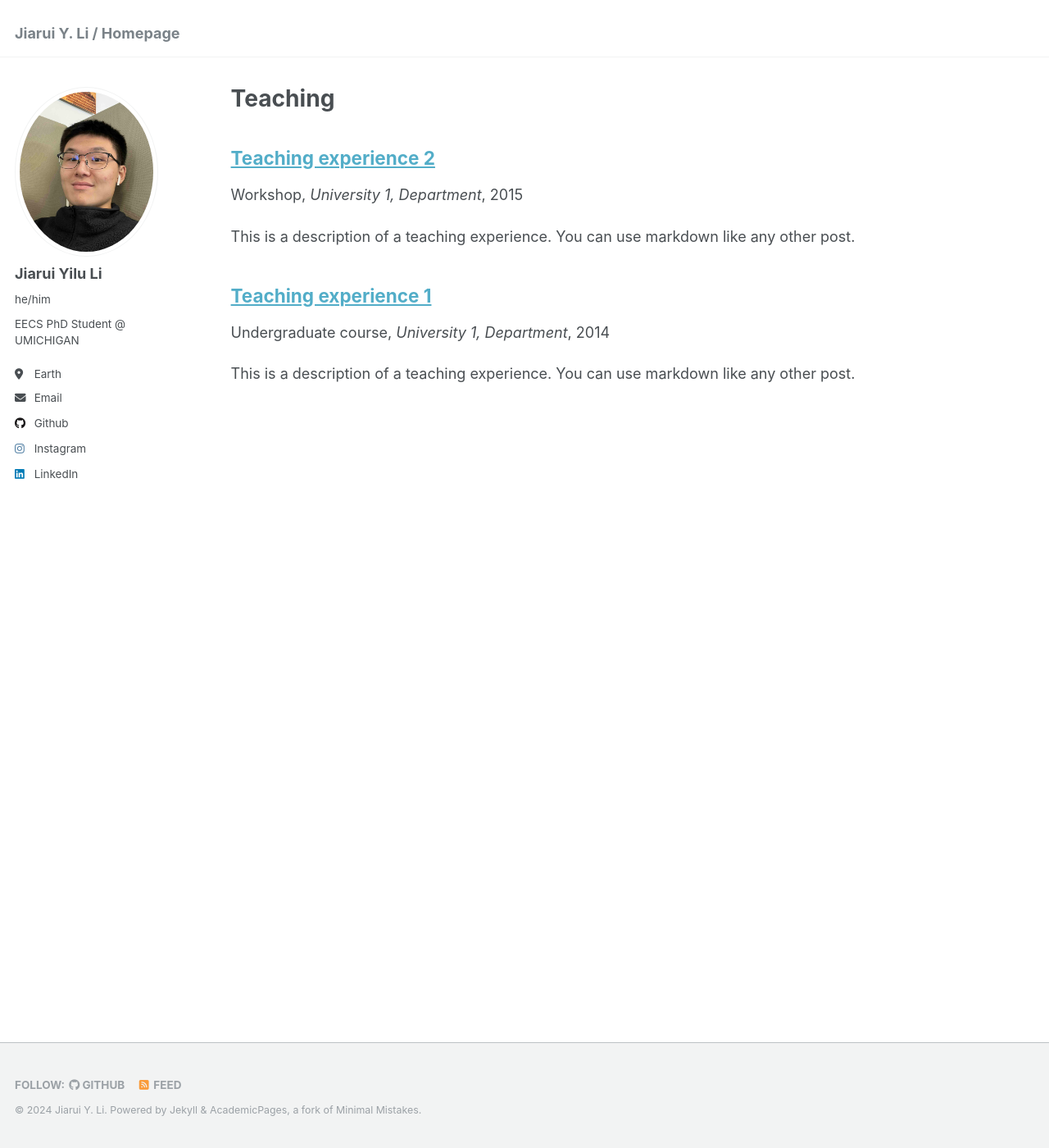
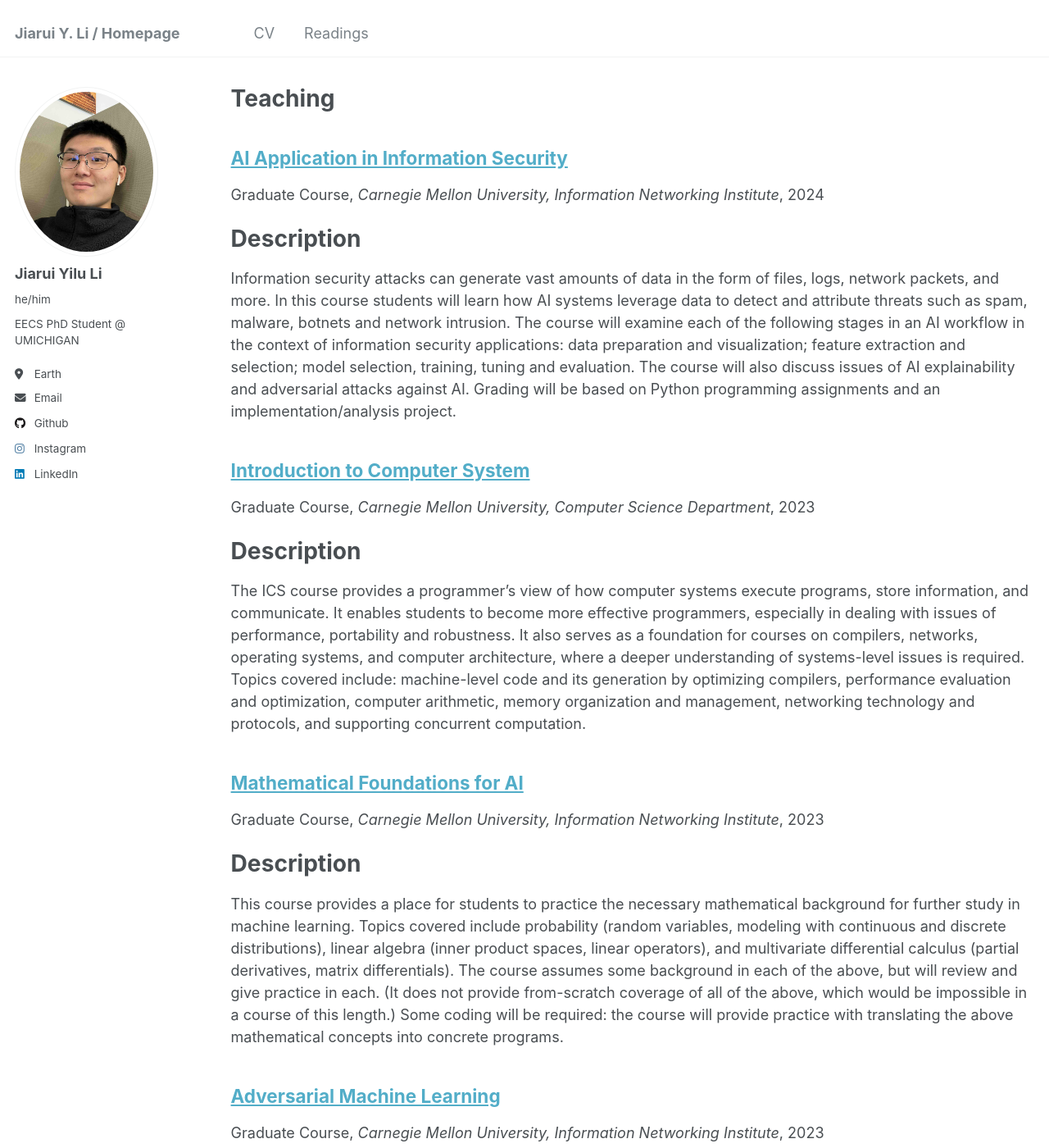
Before and after one commit to yiluli/yiluli.github.io, a Jekyll site: the page built from _pages/teaching.html, in a window 1280 px wide and 1400 px high. Shown: the whole window at 82% size. Built offline with Jekyll 4.4.1, drawn with Linux system fonts in a browser that asks for light colours; some of the changed text lies outside the part shown.

Commit message:
feat: cv & readings~

```diff
--- a/_data/navigation.yml
+++ b/_data/navigation.yml
@@ -5,6 +5,9 @@
 # prevent it from being included in the site.
 
 main:
+  - title: "CV"
+    url: /cv/
+
   # - title: "Publications"
   #   url: /publications/
 
@@ -20,8 +23,8 @@ main:
   # - title: "Blog Posts"
   #   url: /year-archive/
 
-  # - title: "CV"
-  #   url: /cv/
-
   # - title: "Guide"
   #   url: /markdown/
+
+  - title: "Readings"
+    url: /readings/
--- a/_pages/cv.md
+++ b/_pages/cv.md
@@ -11,28 +11,33 @@ redirect_from:
 
 Education
 ======
-* Ph.D in Version Control Theory, GitHub University, 2018 (expected)
-* M.S. in Jekyll, GitHub University, 2014
-* B.S. in GitHub, GitHub University, 2012
+* Ph.D in Computer Science and Engineering, The University of Michigan, Ann Arbor, 2029 (expected)
+* M.S. in Artificial Intelligence Engineering - Information Security, Carnegie Mellon University, 2024
+* B.Eng. in Computer Science and Engineering, The Chinese University of Hong Kong, Shenzhen, 2022
 
 Work experience
 ======
-* Spring 2024: Academic Pages Collaborator
-  * Github University
-  * Duties includes: Updates and improvements to template
-  * Supervisor: The Users
+* Summer 2023: Research Assistant
+  * Carnegie Mellon University
+  * Duties includes: Distributed Learning Algorithm
+  * Supervisor: Prof. [Gauri Joshi](https://www.andrew.cmu.edu/user/gaurij/)
 
-* Fall 2015: Research Assistant
-  * Github University
-  * Duties included: Merging pull requests
-  * Supervisor: Professor Hub
+* Fall 2022: Research Assistant
+  * Carnegie Mellon University
+  * Duties includes: Secure Federated Learning System
+  * Supervisor: Prof. [Carlee Joe-Wong](https://www.andrew.cmu.edu/user/cjoewong/)
 
-* Summer 2015: Research Assistant
-  * Github University
-  * Duties included: Tagging issues
-  * Supervisor: Professor Git
+* Summer 2021: Research Assistant Intern
+  * Tencent AI Lab
+  * Duties included: Multilingual NLP System
+  * Supervisor: Dr. [Wenxiang Jiao](https://wxjiao.github.io/)
 
-Skills
+* Summer 2020: Research Assistant
+  * The Chinese University of Hong Kong, Shenzhen
+  * Duties included: Agriculture IoT System
+  * Supervisor: Prof. [Yeh-Ching Chung](https://www.cs.nthu.edu.tw/~ychung/)
+
+<!-- Skills
 ======
 * Skill 1
 * Skill 2
@@ -51,7 +56,7 @@ Talks
 ======
   <ul>{% for post in site.talks reversed %}
     {% include archive-single-talk-cv.html  %}
-  {% endfor %}</ul>
+  {% endfor %}</ul> -->
 
 Teaching
 ======
@@ -59,6 +64,6 @@ Teaching
     {% include archive-single-cv.html %}
   {% endfor %}</ul>
 
-Service and leadership
+<!-- Service and leadership
 ======
-* Currently signed in to 43 different slack teams
+* Currently signed in to 43 different slack teams -->
--- /dev/null
+++ b/_pages/readings.md
@@ -0,0 +1,17 @@
+---
+layout: archive
+title: "Readings 📚～"
+permalink: /readings/
+author_profile: true
+redirect_from:
+  - /readings
+---
+- <span title="Jane Piper Clendinning, Elizabeth West Marvin"> The Musician's Guide to Theory and Analysis *“--”*</span> <br>
+- <span title="加西亚·马尔克斯">《霍乱时期的爱情》 *“原来是生命，而非死亡，才是没有止境的。”*</span> <br>
+- <span title="日向理惠子">《下雨的书店》 *“--”*</span> <br>
+- <span title="余华">《我们生活在巨大的落差里》 *“我们可以在个人价值和家庭价值之间找到平衡。”*</span> <br>
+- <span title="贾雷德·戴蒙德">《枪炮、病菌与钢铁》 *或许是环境因素决定了世界史的走向。*</span> <br>
+- <span title="吴军">《见识》 *简单有效，系统深入。*</span> <br>
+- <span title="Frances Hodgson Burnett">The Secret Garden. *"I shall live forever and ever and ever!"*</span> <br>
+- <span title="Sage Rountree">The Athlete's Guide to Recovery. *"Our bodies move through cycles. Sometimes doing less is more powerful than training more."*</span> <br>
+- <span title="罗斯·特里尔">《毛泽东传》 *“是的，我曾是少数派。这种时候，我所能做到唯一的事情就是等待。”*</span> <br>
--- a/_teaching/2014-spring-teaching-1.md
+++ /dev/null
@@ -1,20 +0,0 @@
----
-title: "Teaching experience 1"
-collection: teaching
-type: "Undergraduate course"
-permalink: /teaching/2014-spring-teaching-1
-venue: "University 1, Department"
-date: 2014-01-01
-location: "City, Country"
----
-
-This is a description of a teaching experience. You can use markdown like any other post.
-
-Heading 1
-======
-
-Heading 2
-======
-
-Heading 3
-======
--- a/_teaching/2015-spring-teaching-2.md
+++ /dev/null
@@ -1,20 +0,0 @@
----
-title: "Teaching experience 2"
-collection: teaching
-type: "Workshop"
-permalink: /teaching/2015-spring-teaching-1
-venue: "University 1, Department"
-date: 2015-01-01
-location: "City, Country"
----
-
-This is a description of a teaching experience. You can use markdown like any other post.
-
-Heading 1
-======
-
-Heading 2
-======
-
-Heading 3
-======
--- /dev/null
+++ b/_teaching/2023-fall-teaching-3.md
@@ -0,0 +1,13 @@
+---
+title: "Introduction to Computer System"
+collection: teaching
+type: "Graduate Course"
+permalink: /teaching/2023-fall-teaching-3
+venue: "Carnegie Mellon University, Computer Science Department"
+date: 2023-09-01
+location: "Pittsburgh, US"
+---
+
+Description
+======
+The ICS course provides a programmer's view of how computer systems execute programs, store information, and communicate. It enables students to become more effective programmers, especially in dealing with issues of performance, portability and robustness. It also serves as a foundation for courses on compilers, networks, operating systems, and computer architecture, where a deeper understanding of systems-level issues is required. Topics covered include: machine-level code and its generation by optimizing compilers, performance evaluation and optimization, computer arithmetic, memory organization and management, networking technology and protocols, and supporting concurrent computation.
--- /dev/null
+++ b/_teaching/2023-spring-teaching-1.md
@@ -0,0 +1,13 @@
+---
+title: "Adversarial Machine Learning"
+collection: teaching
+type: "Graduate Course"
+permalink: /teaching/2023-spring-teaching-1
+venue: "Carnegie Mellon University, Information Networking Institute"
+date: 2023-02-01
+location: "Pittsburgh, US"
+---
+
+Description
+======
+Machine learning (ML) algorithms are increasingly embedded in cybersecurity systems, like spam/malware filters and network intrusion detectors, and safety-critical applications, like autonomous vehicles. These ML systems are vulnerable to attack. For example, a spammer may try to evade a spam filter with a carefully crafted email, or alternatively may try to poison the filters training data with bogus examples rendering the filter useless. In this course, students will learn how to implement ML algorithms, build practical ML systems, perform evasion and poisoning attacks, and defend against such attacks. The course will cover the following ML problems and tools: classification, dimensionality reduction, clustering, regression, and deep neural networks. Grading will be based on biweekly Python programming assignments with written reports.
--- /dev/null
+++ b/_teaching/2023-summer-teaching-2.md
@@ -0,0 +1,13 @@
+---
+title: "Mathematical Foundations for AI"
+collection: teaching
+type: "Graduate Course"
+permalink: /teaching/2023-summer-teaching-2
+venue: "Carnegie Mellon University, Information Networking Institute"
+date: 2023-07-01
+location: "Pittsburgh, US"
+---
+
+Description
+======
+This course provides a place for students to practice the necessary mathematical background for further study in machine learning. Topics covered include probability (random variables, modeling with continuous and discrete distributions), linear algebra (inner product spaces, linear operators), and multivariate differential calculus (partial derivatives, matrix differentials). The course assumes some background in each of the above, but will review and give practice in each. (It does not provide from-scratch coverage of all of the above, which would be impossible in a course of this length.) Some coding will be required: the course will provide practice with translating the above mathematical concepts into concrete programs.
--- /dev/null
+++ b/_teaching/2024-spring-teaching-4.md
@@ -0,0 +1,13 @@
+---
+title: "AI Application in Information Security"
+collection: teaching
+type: "Graduate Course"
+permalink: /teaching/2024-spring-teaching-4
+venue: "Carnegie Mellon University, Information Networking Institute"
+date: 2024-02-01
+location: "Pittsburgh, US"
+---
+
+Description
+======
+Information security attacks can generate vast amounts of data in the form of files, logs, network packets, and more. In this course students will learn how AI systems leverage data to detect and attribute threats such as spam, malware, botnets and network intrusion. The course will examine each of the following stages in an AI workflow in the context of information security applications: data preparation and visualization; feature extraction and selection; model selection, training, tuning and evaluation. The course will also discuss issues of AI explainability and adversarial attacks against AI. Grading will be based on Python programming assignments and an implementation/analysis project.
```
